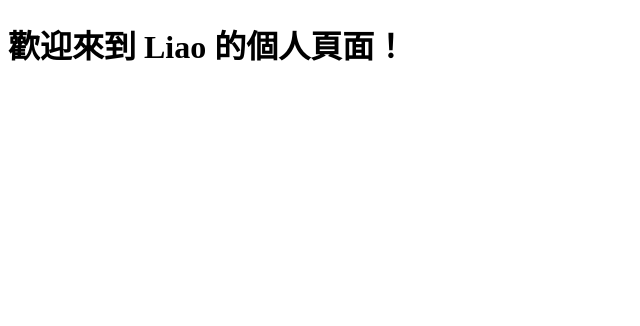
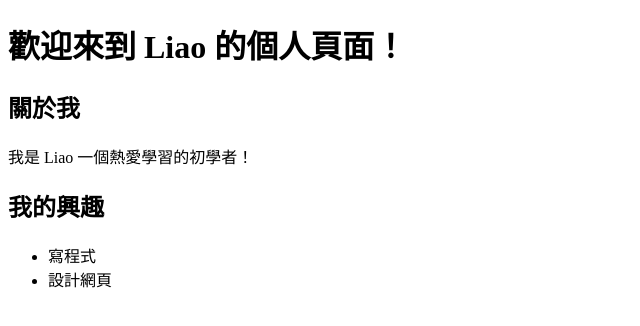
Before and after one commit to flpliao/demo, a plain HTML site: page index.html in a window 1280 px wide. Shown: the whole page, without its empty margins (0-640 px from the left). Drawn offline with Linux system fonts and the light colour scheme.

Commit message:
修改內容

```diff
--- a/index.html
+++ b/index.html
@@ -7,5 +7,13 @@
 </head>
 <body>
     <h1>歡迎來到 Liao 的個人頁面！</h1>
+    <h2>關於我</h2>
+<p>我是 Liao 一個熱愛學習的初學者！</p>
+
+<h2>我的興趣</h2>
+<ul>
+  <li>寫程式</li>
+  <li>設計網頁</li>
+</ul>
 </body>
 </html>
```
